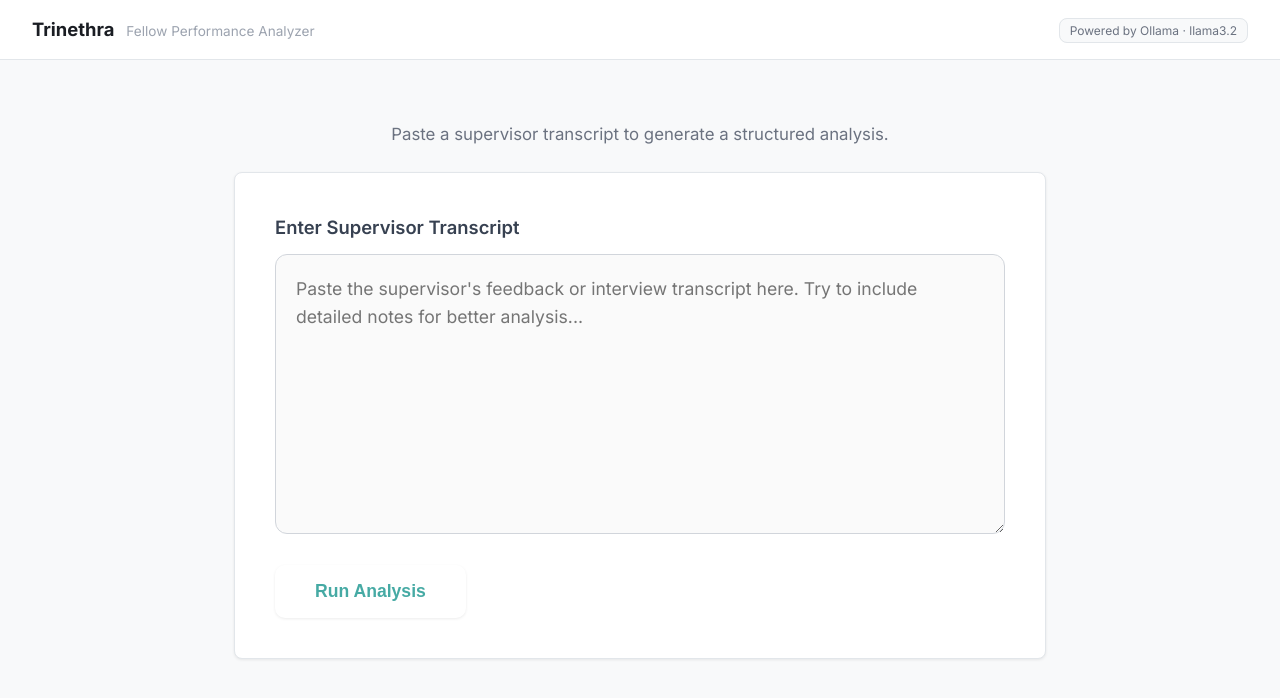
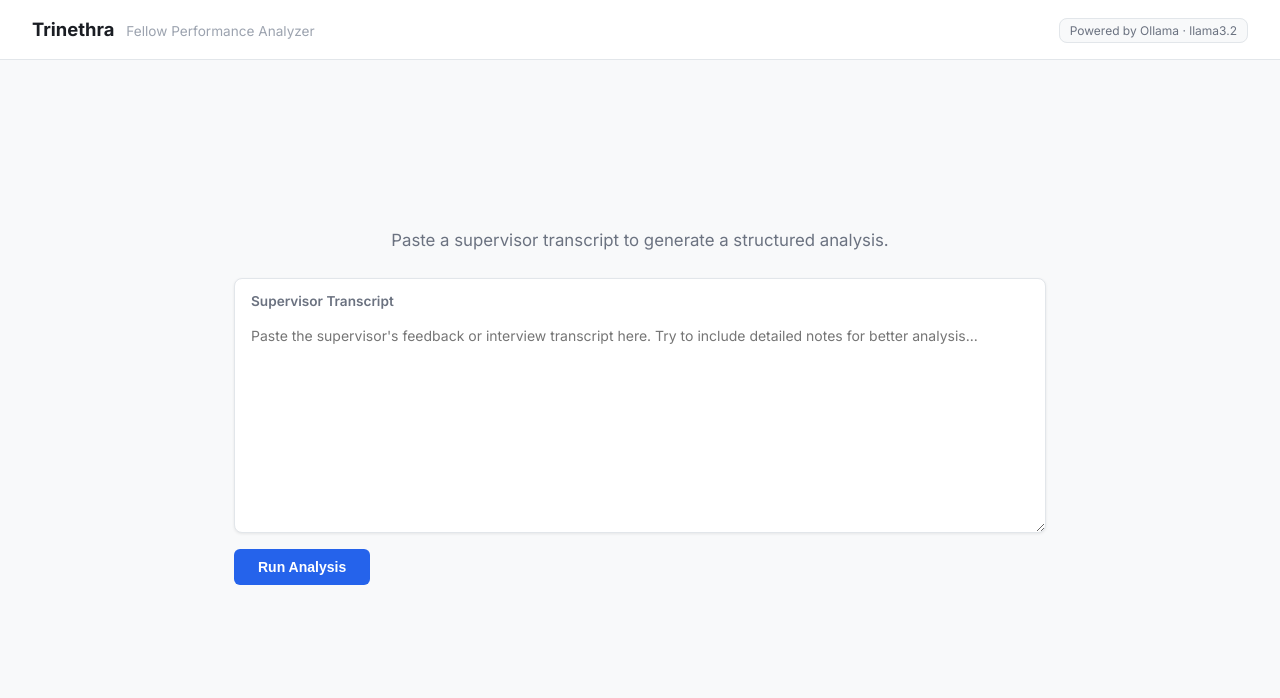
Before and after one commit to sujay-0-dev/Trinetra-project, a React (Vite) app in the folder trinethra-frontend/: page / in a window 1280 px wide. Shown: the top 698 px of the page. Built offline with nearby package versions, Linux system fonts and the light colour scheme.

Commit message:
style: polish transcript input card and button

```diff
--- a/trinethra-frontend/src/components/TranscriptInput.jsx
+++ b/trinethra-frontend/src/components/TranscriptInput.jsx
@@ -4,6 +4,7 @@ export default function TranscriptInput({ onResult, onStart, onError }) {
   const [transcript, setTranscript] = useState('');
   const [isLoading, setIsLoading] = useState(false);
   const [error, setError] = useState(null);
+  const [isFocused, setIsFocused] = useState(false);
 
   const handleAnalyze = async () => {
     if (!transcript.trim()) {
@@ -42,29 +43,69 @@ export default function TranscriptInput({ onResult, onStart, onError }) {
   };
 
   return (
-    <div className="card" style={{ display: 'flex', flexDirection: 'column', gap: '1.5rem' }}>
-      <div>
-        <label style={{ display: 'block', marginBottom: '0.75rem', fontWeight: '600', fontSize: '1.15rem', color: '#374151' }}>
-          Enter Supervisor Transcript
-        </label>
+    <div style={{ display: 'flex', flexDirection: 'column', gap: '1rem' }}>
+      <div
+        style={{
+          backgroundColor: 'var(--color-surface)',
+          border: `1px solid ${isFocused ? 'var(--color-accent)' : 'var(--color-border)'}`,
+          borderRadius: 'var(--radius)',
+          boxShadow: 'var(--shadow-sm)',
+          overflow: 'hidden',
+          transition: 'border-color 0.2s ease',
+          display: 'flex',
+          flexDirection: 'column'
+        }}
+      >
+        <div style={{ padding: '12px 16px 0', fontSize: '0.85rem', fontWeight: '600', color: 'var(--color-text-secondary)' }}>
+          Supervisor Transcript
+        </div>
         <textarea
-          className="textarea-input"
+          style={{
+            border: 'none',
+            minHeight: '220px',
+            fontSize: '14px',
+            lineHeight: '1.7',
+            resize: 'vertical',
+            width: '100%',
+            padding: '12px 16px 16px',
+            outline: 'none',
+            background: 'transparent',
+            color: 'var(--color-text-primary)',
+            fontFamily: 'inherit'
+          }}
           placeholder="Paste the supervisor's feedback or interview transcript here. Try to include detailed notes for better analysis..."
           value={transcript}
           onChange={(e) => setTranscript(e.target.value)}
+          onFocus={() => setIsFocused(true)}
+          onBlur={() => setIsFocused(false)}
           disabled={isLoading}
         />
       </div>
 
-      <div style={{ display: 'flex', alignItems: 'center', gap: '1.5rem', flexWrap: 'wrap' }}>
+      <div style={{ display: 'flex', flexDirection: 'column', alignItems: 'flex-start', gap: '0.5rem' }}>
         <button
-          className="btn-primary"
+          style={{
+            backgroundColor: 'var(--color-accent)',
+            color: '#ffffff',
+            borderRadius: '6px',
+            padding: '10px 24px',
+            fontWeight: '600',
+            border: 'none',
+            cursor: isLoading ? 'not-allowed' : 'pointer',
+            opacity: isLoading ? 0.7 : 1,
+            display: 'inline-flex',
+            alignItems: 'center',
+            fontSize: '14px',
+            transition: 'background-color 0.2s ease'
+          }}
+          onMouseEnter={(e) => { if (!isLoading) e.currentTarget.style.backgroundColor = '#1d4ed8'; }}
+          onMouseLeave={(e) => { if (!isLoading) e.currentTarget.style.backgroundColor = 'var(--color-accent)'; }}
           onClick={handleAnalyze}
           disabled={isLoading}
         >
           {isLoading ? (
             <>
-              <svg style={{ animation: 'spin 1s linear infinite', marginRight: '0.75rem' }} xmlns="http://www.w3.org/2000/svg" width="22" height="22" viewBox="0 0 24 24" fill="none" stroke="currentColor" strokeWidth="2" strokeLinecap="round" strokeLinejoin="round">
+              <svg style={{ animation: 'spin 1s linear infinite', marginRight: '0.5rem' }} xmlns="http://www.w3.org/2000/svg" width="16" height="16" viewBox="0 0 24 24" fill="none" stroke="currentColor" strokeWidth="2" strokeLinecap="round" strokeLinejoin="round">
                 <line x1="12" y1="2" x2="12" y2="6"></line>
                 <line x1="12" y1="18" x2="12" y2="22"></line>
                 <line x1="4.93" y1="4.93" x2="7.76" y2="7.76"></line>
@@ -74,13 +115,13 @@ export default function TranscriptInput({ onResult, onStart, onError }) {
                 <line x1="4.93" y1="19.07" x2="7.76" y2="16.24"></line>
                 <line x1="16.24" y1="7.76" x2="19.07" y2="4.93"></line>
               </svg>
-              Analyzing Profile...
+              Analyzing...
             </>
           ) : 'Run Analysis'}
         </button>
         {error && (
-          <div style={{ color: '#dc2626', fontWeight: '600', background: '#fee2e2', padding: '0.75rem 1.25rem', borderRadius: '8px', border: '1px solid #fecaca' }}>
-            ⚠️ {error}
+          <div style={{ color: 'var(--color-red)', fontSize: '13px', marginTop: '4px' }}>
+            {error}
           </div>
         )}
       </div>
```
